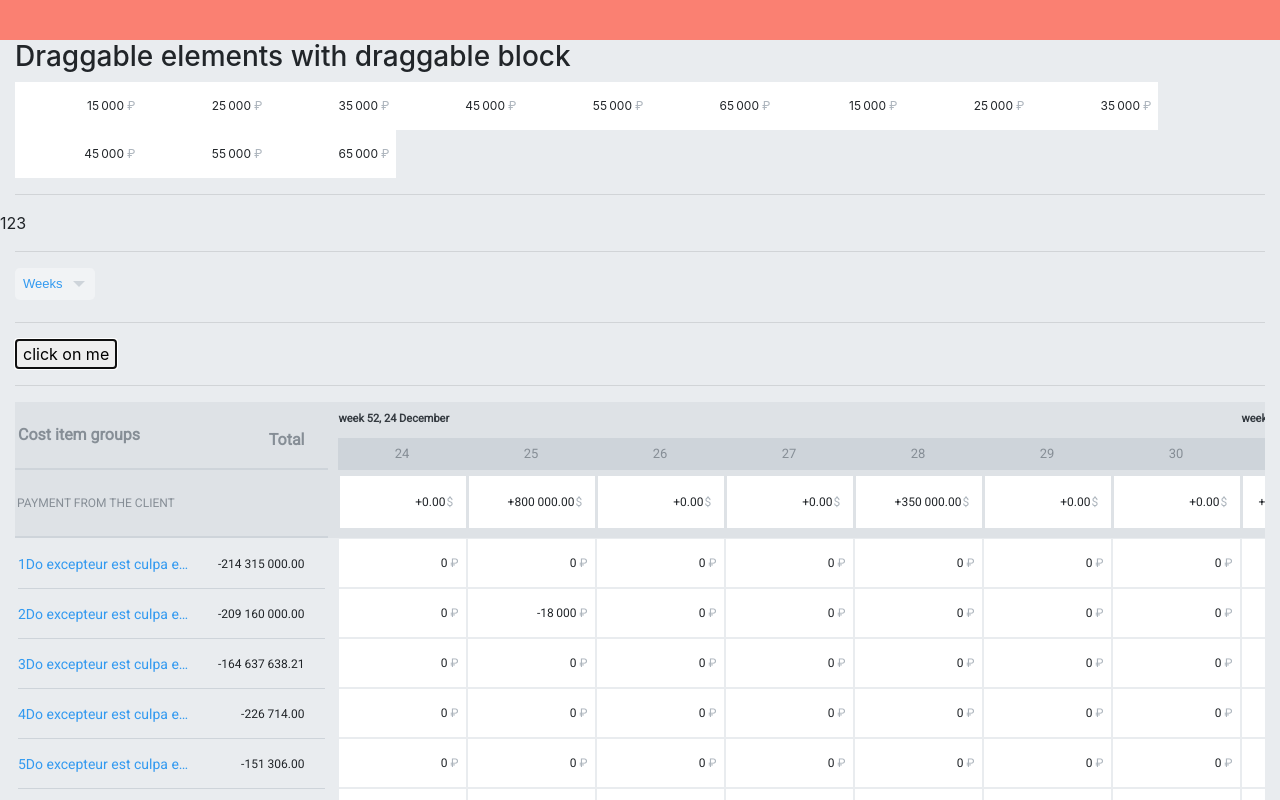
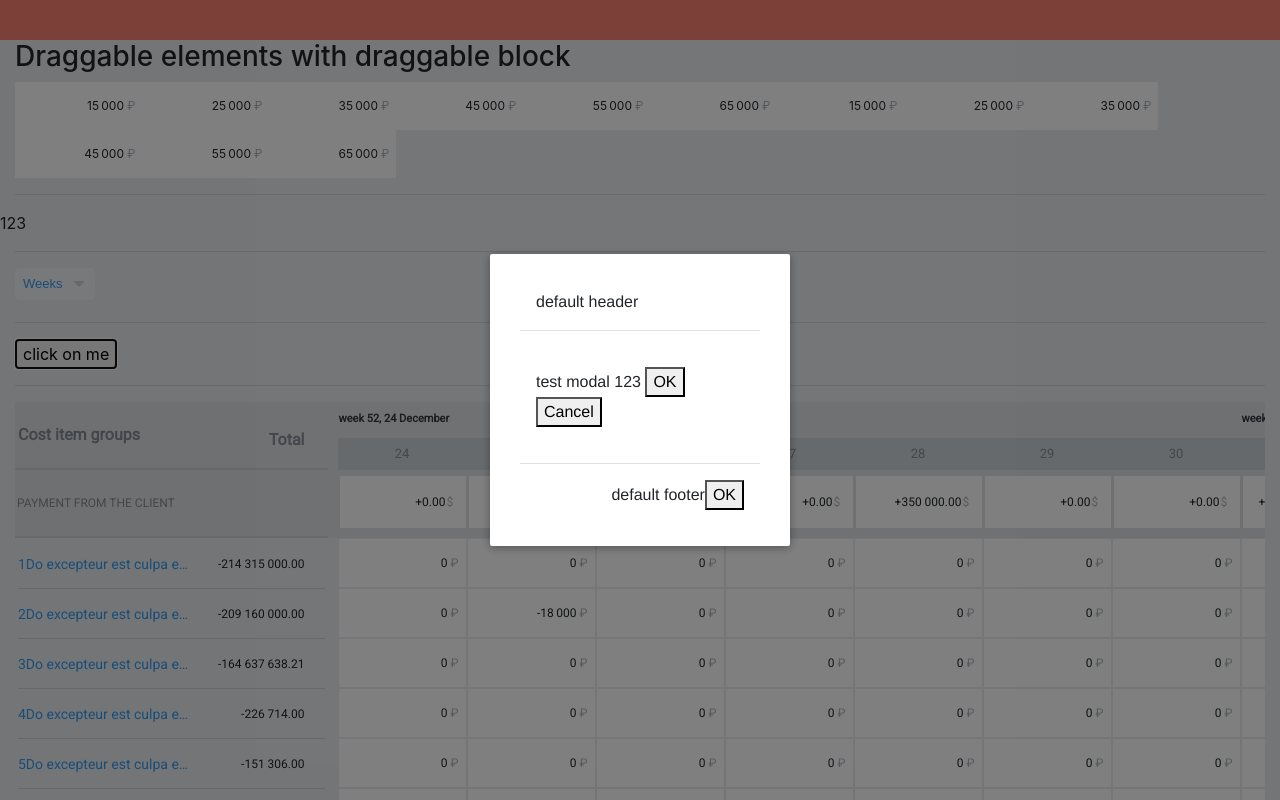
Before and after one commit to apechkin/vue-components, a Vue app: page / in a window 1280 px wide. Both pictures are taken after a click on the button "click on me". Shown: the top 800 px of the page. Built offline with nearby package versions, Linux system fonts and the light colour scheme.

Commit message:
open and close modal and add vuex state

```diff
--- a/src/components/RModal/index.vue
+++ b/src/components/RModal/index.vue
@@ -1,56 +1,110 @@
 <template>
-  <div v-if="$modal" class="pjm-dialog">
-    <i class="pjm-dialog-plate"/>
-    <div class="pjm-dialog-window">
-      <component
-        :is="$modal.component"
-        v-bind="$modal.props"
-        @resolve="resolve"
-        @reject="reject"
-      />
+  <div id="modal-template" v-if="modal.isOpen">
+    <transition name="modal">
+      <div class="modal-mask">
+        <div class="modal-wrapper">
+          <div class="modal-container">
+
+            <div class="modal-header">
+              <slot name="header">
+                default header
+              </slot>
             </div>
+
+            <div class="modal-body">
+              <component :is="modal.component" v-bind="modal.props" />
+            </div>
+
+            <div class="modal-footer">
+              <slot name="footer">
+                default footer
+                <button class="modal-default-button" @click="$emit('close')">
+                  OK
+                </button>
+              </slot>
+            </div>
+          </div>
+        </div>
+      </div>
+    </transition>
   </div>
 </template>
 
 <script>
+  import { mapState } from 'vuex'
   export default {
-    methods: {
-      resolve () {
-        this.$modalResolve(...arguments)
-        this.$modal = null
-      },
-      reject () {
-        this.$modalReject(...arguments)
-        this.$modal = null
-      }
+    computed: {
+      ...mapState({
+        modal: state => state.modal
+      })
     }
   }
 </script>
+
 <style lang="scss">
-  .pjm-dialog {
-    .kit-card-new {
-      min-width: 500px;
-    }
+  @import "../../assets/mixins.scss";
+  @import "../../assets/style.scss";
+.modal-mask {
   position: fixed;
-    z-index: 10;
+  z-index: 9998;
+  top: 0;
+  left: 0;
   width: 100%;
   height: 100%;
-    left: 0px;
-    top: 0px;
-    display: flex;
-    align-items: center;
-    justify-content: center;
-    &-window {
-      position: relative;
-      display: inline-block;
+  background-color: rgba(0, 0, 0, .5);
+  display: table;
+  transition: opacity .3s ease;
 }
-    &-plate {
-      position: fixed;
-      display: block;
-      width: 100%;
-      height: 100%;
-      background: var(--gray_8);
-      opacity: 0.3;
+
+.modal-wrapper {
+  display: table-cell;
+  vertical-align: middle;
 }
+
+.modal-container {
+  width: 300px;
+  margin: 0px auto;
+  padding: 20px 30px;
+  background-color: #fff;
+  border-radius: 2px;
+  box-shadow: 0 2px 8px rgba(0, 0, 0, .33);
+  transition: all .3s ease;
+  font-family: Helvetica, Arial, sans-serif;
+}
+
+.modal-header h3 {
+  margin-top: 0;
+  color: #42b983;
+}
+
+.modal-body {
+  margin: 20px 0;
+}
+
+.modal-default-button {
+  float: right;
+}
+
+/*
+ * The following styles are auto-applied to elements with
+ * transition="modal" when their visibility is toggled
+ * by Vue.js.
+ *
+ * You can easily play with the modal transition by editing
+ * these styles.
+ */
+
+.modal-enter {
+  opacity: 0;
+}
+
+.modal-leave-active {
+  opacity: 0;
+}
+
+.modal-enter .modal-container,
+.modal-leave-active .modal-container {
+  -webkit-transform: scale(1.1);
+  transform: scale(1.1);
 }
 </style>
--- a/src/components/RScrollPerfect/index.vue
+++ b/src/components/RScrollPerfect/index.vue
@@ -32,20 +32,20 @@
       ]
       return {
         ps: null,
+        container: null,
         customEvents
       }
     },
     beforeDestroy () {
-      const $ = document.querySelector.bind(document)
-      const container = $('.container-sb')
       const { customEvents } = this
       customEvents.forEach(event => {
-        container.removeEventListener(event, this.scrollHandle)
+        this.container.removeEventListener(event, this.scrollHandle)
       })
-      container.removeEventListener('scroll', this.scrollHandle)
+      this.container.removeEventListener('scroll', this.scrollHandle)
       if (this.ps) {
         this.ps.destroy()
         this.ps = null
+        this.container = null
       }
     },
     methods: {
@@ -55,17 +55,17 @@
     },
     mounted () {
       const $ = document.querySelector.bind(document)
-      const container = $('.container-sb')
-      this.ps = new PerfectScrollbar(container, {
+      this.container = $('.container-sb')
+      this.ps = new PerfectScrollbar(this.container, {
         minScrollbarLength: 150,
         wheelPropagation: false,
         wheelSpeed: 0.5
       })
       const { customEvents } = this
       customEvents.forEach(event => {
-        container.addEventListener(event, this.scrollHandle)
+        this.container.addEventListener(event, this.scrollHandle)
       })
-      container.addEventListener('scroll', this.scrollHandle)
+      this.container.addEventListener('scroll', this.scrollHandle)
     }
   }
 </script>
--- a/src/main.js
+++ b/src/main.js
@@ -2,9 +2,7 @@ import Vue from 'vue'
 import App from './App'
 import router from './router'
 import store from './store'
-import Modal from './plugins/modal'
 
-Vue.use(Modal)
 Vue.config.productionTip = false
 
 new Vue({
--- a/src/pages/Content/index.vue
+++ b/src/pages/Content/index.vue
@@ -26,7 +26,7 @@
     />
     <!-- <rfixed-table/> -->
     <hr>
-    <button>click on me</button>
+    <button @click="createDialog">click on me</button>
     <hr>
     <e-table v-if="!isLoading" :selectedOption="selectedOption" />
   </div>
@@ -37,19 +37,8 @@
   import EdragInput from '~/containers/EDragInput/index.vue'
   import RSelect from '@/RSelect'
   import ETable from '~/containers/EFixedTable/index.vue'
+  import testModal from './testModal.vue'
   export default {
-    directives: {
-      scroll: {
-        inserted: function (el, binding) {
-          let f = function (evt) {
-            if (binding.value(evt, el)) {
-              window.removeEventListener('scroll', f)
-            }
-          }
-          window.addEventListener('scroll', f)
-        }
-      }
-    },
     components: {
       EdragInput,
       RSelect,
@@ -98,11 +87,13 @@
       }
     },
     async created () {
-      console.log('dialog:', this.$dialog)
-      console.log('modal:', this.$modal)
       await this.init()
     },
     methods: {
+      async createDialog () {
+        console.log('create dialog')
+        this.$store.dispatch('modal/openModal', { component: testModal, props: { abra: '123' } })
+      },
       async init () {
         await this.$store.dispatch('cashFlow/clientEstimate', { id: this.selectedOption })
       },
--- /dev/null
+++ b/src/pages/Content/testModal.vue
@@ -0,0 +1,27 @@
+<template>
+  <div>
+    test modal {{abra}}
+    <button @click="handleResolve">OK</button>
+    <button @click="handleReject">Cancel</button>
+  </div>
+</template>
+
+<script>
+  export default {
+    props: {
+      abra: String
+    },
+    methods: {
+      handleResolve () {
+        this.$store.dispatch('modal/closeModal')
+      },
+      handleReject () {
+        this.$store.dispatch('modal/closeModal')
+      }
+    }
+  }
+</script>
+
+<style scoped>
+
+</style>
--- a/src/pages/Layout/Content.vue
+++ b/src/pages/Layout/Content.vue
@@ -1,11 +1,15 @@
 <template>
   <div class="content">
+    <modal-window/>
     <slot/>
   </div>
 </template>
 <script>
+  import modalWindow from '@/RModal'
   export default {
-
+    components: {
+      modalWindow
+    }
   }
 </script>
 
--- a/src/plugins/modal.js
+++ /dev/null
@@ -1,39 +0,0 @@
-const ModalPlugin = {
-  install (Vue, opt) {
-    let currentWindow = [null]
-    let promiseWrapper = new Promise((resolve, reject) => {
-      Vue.prototype.$modalResolve = resolve
-      Vue.prototype.$modalReject = reject
-    })
-    Promise.prototype.__create = (component, props) => {
-      currentWindow.push({ component, props })
-      currentWindow.shift()
-      return promiseWrapper
-    }
-    const promiseFunction = () => {
-      return promiseWrapper
-    }
-    Vue.util.defineReactive(Vue, '_modal', currentWindow)
-    Object.defineProperty(Vue.prototype, '$modal', {
-      get () {
-        return Vue._modal[0]
-      },
-      set (data) {
-        currentWindow.push(data)
-        currentWindow.shift()
-      }
-    })
-    Object.defineProperty(Vue.prototype, '$dialog', {
-      get () {
-        return promiseFunction()
-      },
-      set (data) {
-        console.warn('Установка диалога через setter больше не поддерживается. Используется $dialog.create возвращает Promise')
-        currentWindow.push(data)
-        currentWindow.shift()
-      }
-    })
-  }
-}
-
-export default ModalPlugin
--- a/src/store/index.js
+++ b/src/store/index.js
@@ -2,11 +2,13 @@ import Vue from 'vue'
 import Vuex from 'vuex'
 import dragTable from './modules/drag.js'
 import cashFlow from './modules/cashFlow.js'
+import modal from './modules/modal.js'
 Vue.use(Vuex)
 
 export default new Vuex.Store({
   modules: {
     dragTable,
-    cashFlow
+    cashFlow,
+    modal
   }
 })
--- /dev/null
+++ b/src/store/modules/modal.js
@@ -0,0 +1,34 @@
+const state = {
+  isOpen: false,
+  component: null,
+  props: null
+}
+
+const actions = {
+  openModal ({ commit }, { component, props }) {
+    commit('OPEN_MODAL', { component, props })
+  },
+  closeModal ({ commit }) {
+    commit('CLOSE_MODAL')
+  }
+}
+
+const mutations = {
+  OPEN_MODAL (state, { component, props }) {
+    state.isOpen = true
+    state.component = component
+    state.props = props
+  },
+  CLOSE_MODAL (state) {
+    state.isOpen = false
+    state.component = null
+    state.props = null
+  }
+}
+
+export default {
+  namespaced: true,
+  state,
+  actions,
+  mutations
+}
```
Lines whose indentation alone changed are shown as unchanged.
